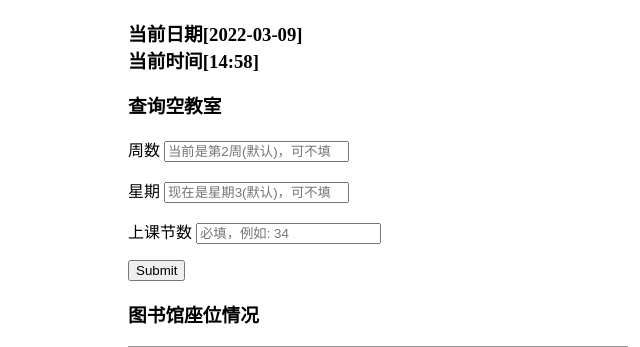
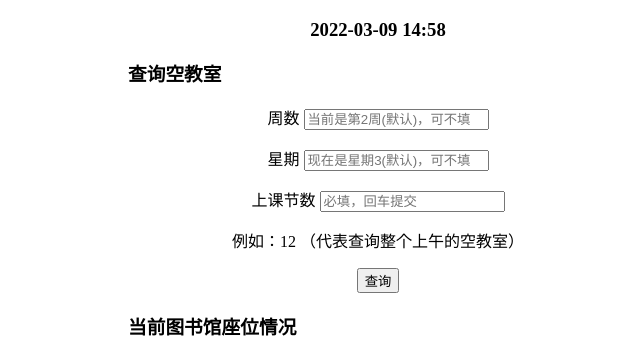
Before and after one commit to Annihilatexv/qlu-cr, a Flask app: page / in a window 1280 px wide. Shown: the top 347 px of the page, without its empty margins (262-902 px from the left). Run offline with Flask 2, Linux system fonts and the light colour scheme; data that the repository does not hold is empty; parts of the project's set-up code (start-up, migrations or seed data) failed here and were passed over.

Commit message:
优化显示

```diff
--- a/templates/index.html
+++ b/templates/index.html
@@ -2,7 +2,7 @@
 <html lang="en">
 
 <head>
-    <meta charset="UTF-8" name="viewport" content="width=device-width, initial-scale=1.0, maximum-scale=1.0, minimum-scale=1.0, user-scalable=no">
+    <meta charset="UTF-8" name="viewport" content="width=device-width, initial-scale=1.0, maximum-scale=1.0, minimum-scale=0.5, user-scalable=yes">
 
 
 
@@ -18,25 +18,22 @@
 
 
 <body>
-    <h3>当前日期[{{dt}}] <br> 当前时间[{{hm}}]</h3>
+    <h3 style = "text-align:center" >{{dt}} {{hm}}</h3>
 
 
     <h3>查询空教室</h3>
     <form action="/post" METHOD="post">
-        <p><label for="weeks">周数 </label><input id="weeks" type="text" name="weeks" placeholder="当前是第{{weeks}}周(默认)，可不填"></p>
-        <p><label for="week_i"> 星期 </label><input id="week_i" type="text" name="week_i" placeholder="现在是星期{{week_i}}(默认)，可不填"></p>
-        <p><label for="course_i"> 上课节数 </label><input id="course_i" type="text" name="course_i" placeholder="必填，例如: 34" required></p>
-
-
-
-
-        <p><input type="submit"></p>
+        <p  style = "text-align:center" ><label for="weeks">周数 </label><input id="weeks" type="text" name="weeks" placeholder="当前是第{{weeks}}周(默认)，可不填"></p>
+        <p  style = "text-align:center" ><label for="week_i"> 星期 </label><input id="week_i" type="text" name="week_i" placeholder="现在是星期{{week_i}}(默认)，可不填"></p>
+        <p  style = "text-align:center" ><label for="course_i"> 上课节数 </label><input id="course_i" type="text" name="course_i" placeholder="必填，回车提交" required></p>
+        <p  style = "text-align:center" >例如：12 （代表查询整个上午的空教室）</p>
+        <p  style = "text-align:center"><input type="submit" value="查询"></p>
     </form>
 
 
 
 
-    <h3>图书馆座位情况</h3>
+    <h3>当前图书馆座位情况</h3>
     <div style="border:1px solid #999;padding:3px; ">
         <h4>以下区域有座</h4>
         {% for area in av_seat_list %}
```
